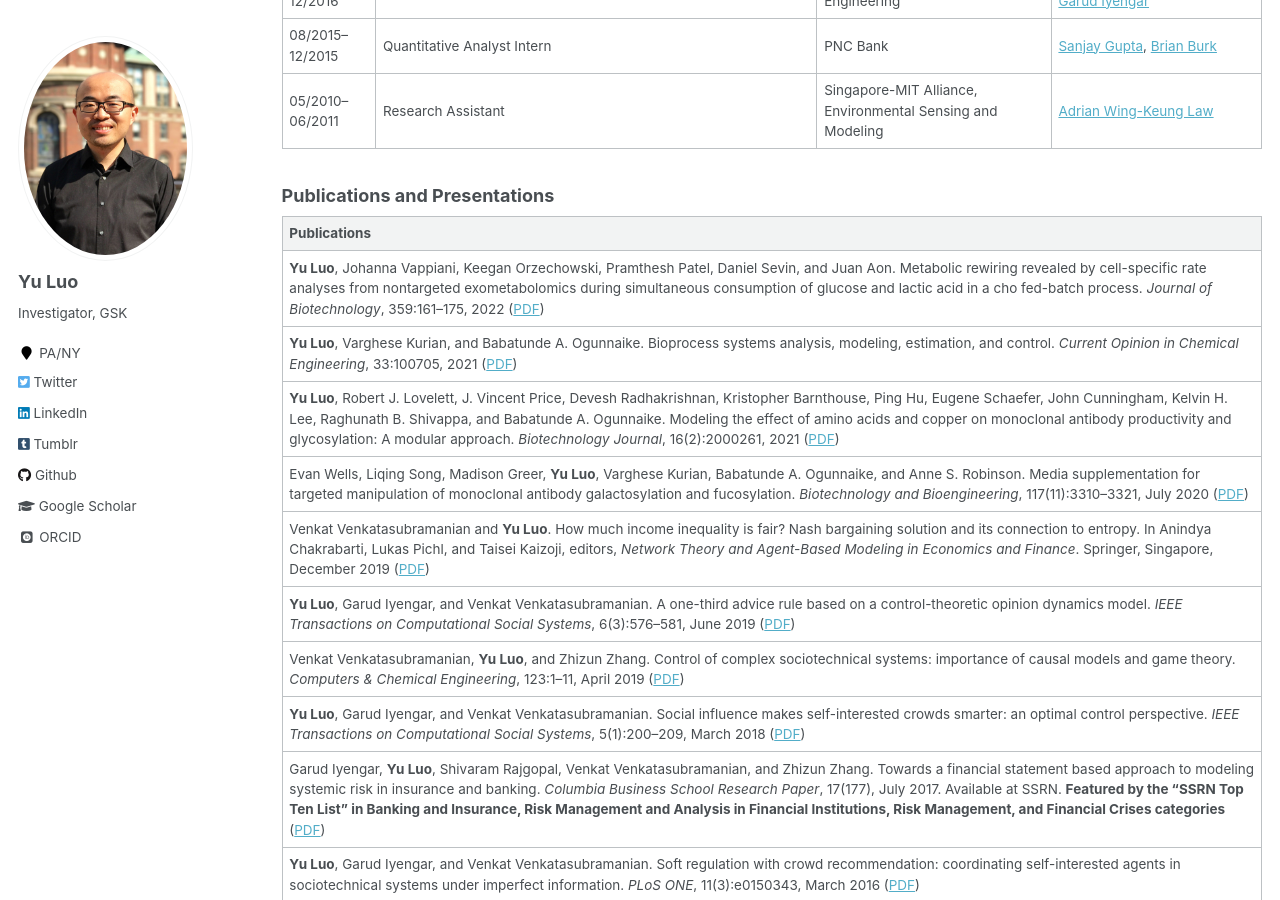
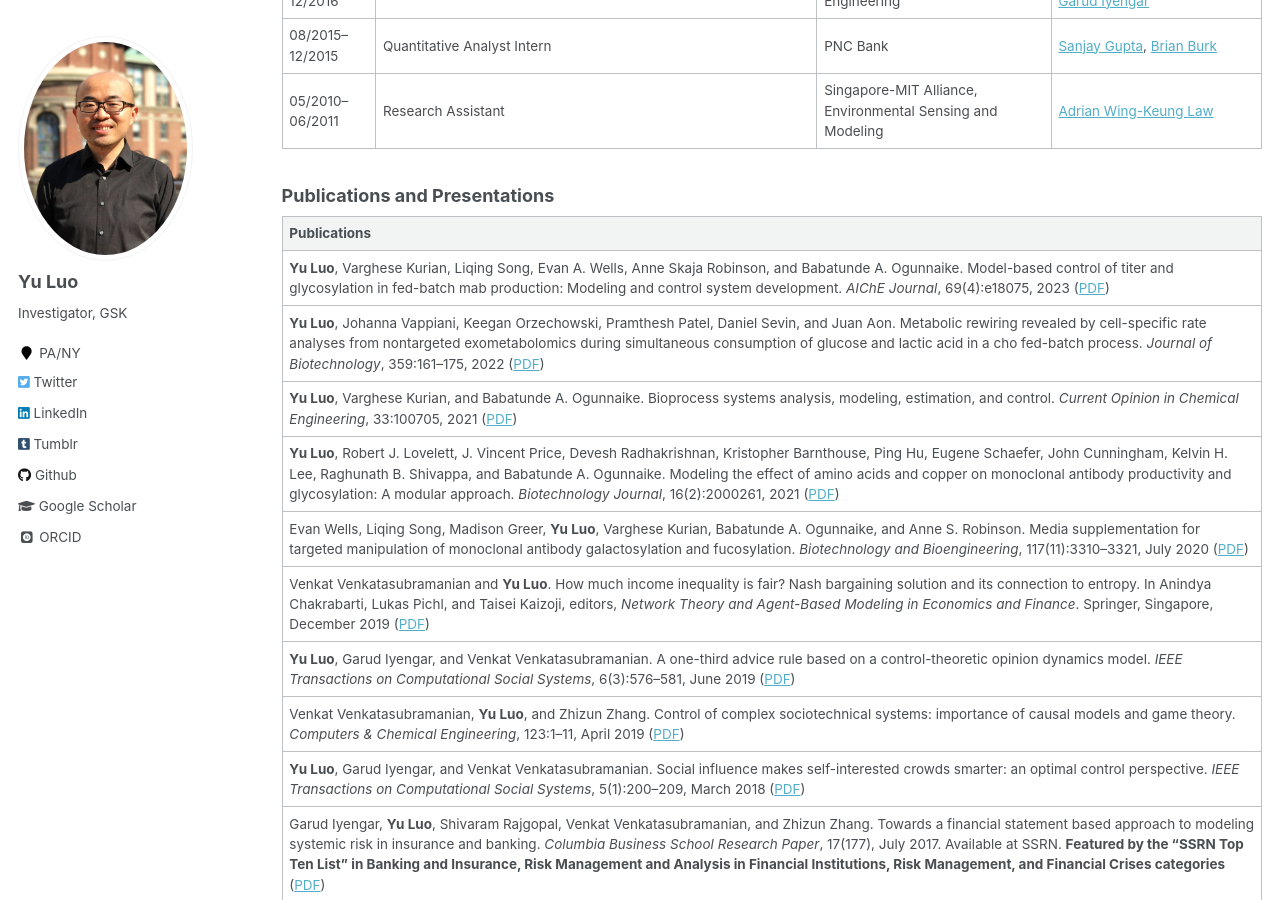
Before and after one commit to l16cn/l16cn.github.io, a Jekyll site: the page built from _pages/experience.md, in a window 1280 px wide and 900 px high, scrolled down 963 px. Built offline with Jekyll 4.4.1, drawn with Linux system fonts in a browser that asks for light colours; some web fonts are replaced; some of the changed lines change nothing that is shown; some of the changed text lies outside the part shown.

Commit message:
updated cv, added 2023 control paper

```diff
--- a/_pages/experience.md
+++ b/_pages/experience.md
@@ -5,7 +5,7 @@ permalink: /experience/
 author_profile: true
 ---
 
-_Version: 2023-02-01_ ([PDF](../files/2_cv.pdf))
+_Version: 2023-04-22_ ([PDF](../files/2_cv.pdf))
 
 ### Education and Training
 
@@ -46,6 +46,7 @@ _Version: 2023-02-01_ ([PDF](../files/2_cv.pdf))
 
 |Publications|
 |:-|
+|**Yu Luo**, Varghese Kurian, Liqing Song, Evan A. Wells, Anne Skaja Robinson, and Babatunde A. Ogunnaike. Model-based control of titer and glycosylation in fed-batch mab production: Modeling and control system development. _AIChE Journal_, 69(4):e18075, 2023 ([PDF](../files/2023_Luo_2023_AIChE_Journal_Model‐based_control_of_titer_and_glycosylation_in_fed-batch_mAb_production_Modeling_and.pdf))|
 |**Yu Luo**, Johanna Vappiani, Keegan Orzechowski, Pramthesh Patel, Daniel Sevin, and Juan Aon. Metabolic rewiring revealed by cell-specific rate analyses from nontargeted exometabolomics during simultaneous consumption of glucose and lactic acid in a cho fed-batch process. _Journal of Biotechnology_, 359:161–175, 2022 ([PDF](../files/1-s2.0-S0168165622002413-main.pdf))|
 |**Yu Luo**, Varghese Kurian, and Babatunde A. Ogunnaike. Bioprocess systems analysis, modeling, estimation, and control. _Current Opinion in Chemical Engineering_, 33:100705, 2021 ([PDF](../files/1-s2.0-S221133982100037X-main.pdf))|
 |**Yu Luo**, Robert J. Lovelett, J. Vincent Price, Devesh Radhakrishnan, Kristopher Barnthouse, Ping Hu, Eugene Schaefer, John Cunningham, Kelvin H. Lee, Raghunath B. Shivappa, and Babatunde A. Ogunnaike. Modeling the effect of amino acids and copper on monoclonal antibody productivity and glycosylation: A modular approach. _Biotechnology Journal_, 16(2):2000261, 2021 ([PDF](../files/biot.202000261.pdf))|
```
Also changed, not shown: 5 other files.
